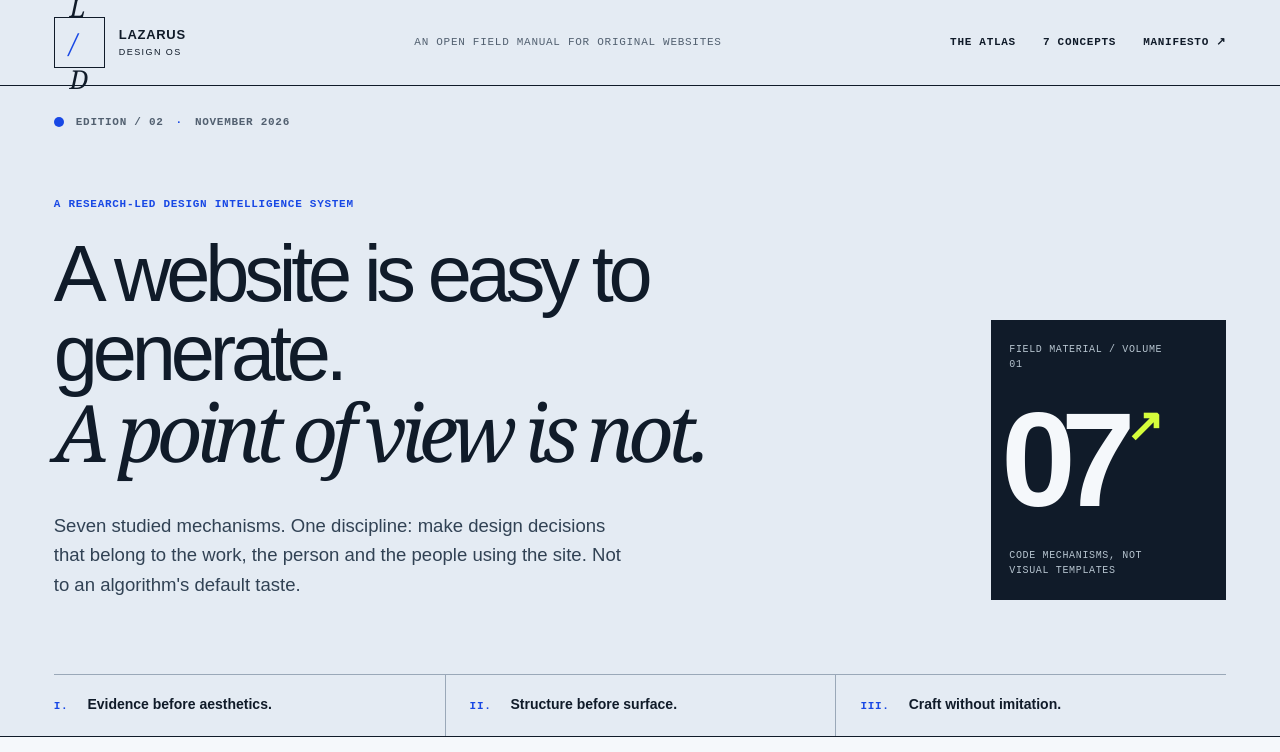
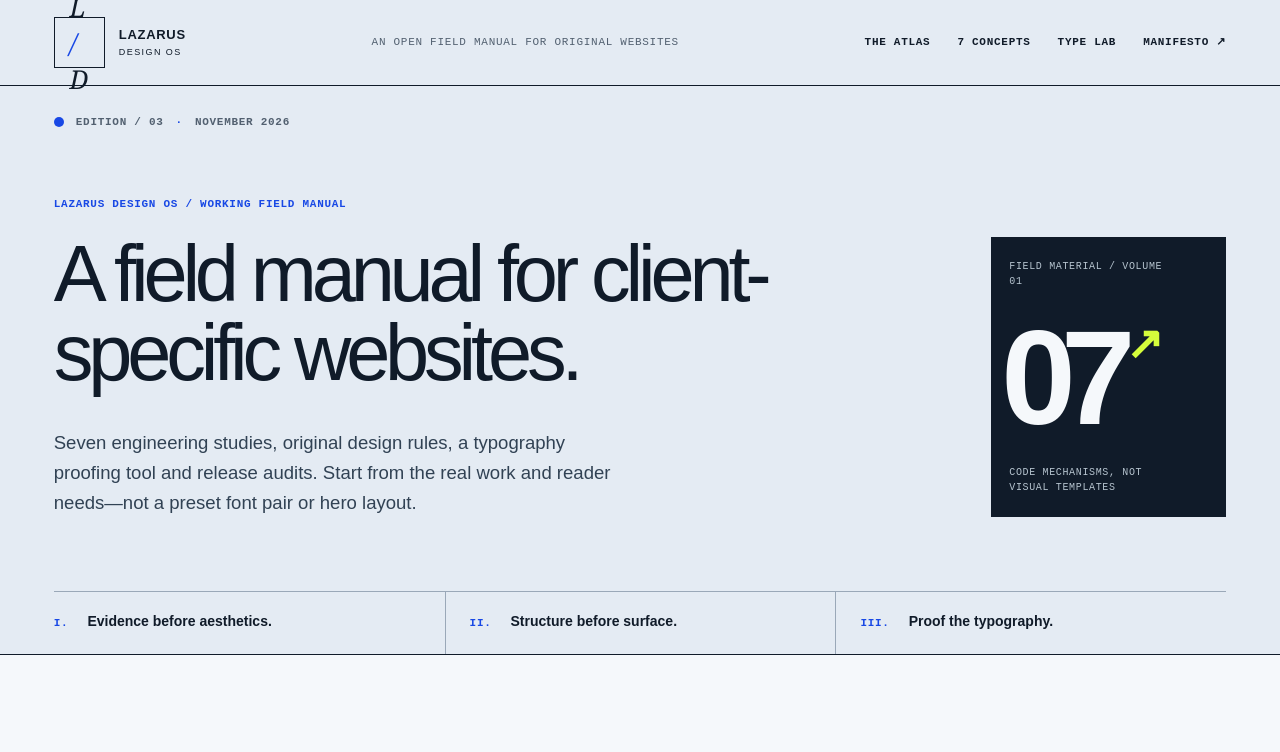
Before and after one commit to AzrielChoerulHakim/lazarus-design-os, a plain HTML site: page index.html in a window 1280 px wide. Shown: the top 752 px of the page. Drawn offline with Linux system fonts and the light colour scheme.

Commit message:
catalogue: foreground type proofing in the field manual and simplify homepage copy

```diff
--- a/index.html
+++ b/index.html
@@ -21,17 +21,18 @@
     <nav aria-label="Main">
       <a href="#library">THE ATLAS</a>
       <a href="./concepts/">7 CONCEPTS</a>
+      <a href="./type-lab/">TYPE LAB</a>
       <a href="https://github.com/AzrielChoerulHakim/lazarus-design-os/blob/main/DESIGN.md">MANIFESTO <span aria-hidden="true">↗</span></a>
     </nav>
   </header>
   <main>
     <section class="statement" aria-labelledby="page-title">
-      <div class="statement-marker"><span class="signal" aria-hidden="true"></span> EDITION / 02 <span>·</span> NOVEMBER 2026</div>
+      <div class="statement-marker"><span class="signal" aria-hidden="true"></span> EDITION / 03 <span>·</span> NOVEMBER 2026</div>
       <div class="statement-grid">
         <div>
-          <p class="chapter-tag">A research-led design intelligence system</p>
-          <h1 id="page-title">A website is easy to generate.<br><em>A point of view is not.</em></h1>
-          <p class="statement-copy">Seven studied mechanisms. One discipline: make design decisions that belong to the work, the person and the people using the site. Not to an algorithm's default taste.</p>
+          <p class="chapter-tag">Lazarus Design OS / working field manual</p>
+          <h1 id="page-title">A field manual for client-specific websites.</h1>
+          <p class="statement-copy">Seven engineering studies, original design rules, a typography proofing tool and release audits. Start from the real work and reader needs—not a preset font pair or hero layout.</p>
         </div>
         <aside class="index-plate" aria-label="Study count">
           <div class="plate-top">FIELD MATERIAL / VOLUME 01</div>
@@ -42,7 +43,7 @@
       <div class="axioms" aria-label="Three principles">
         <div><span class="ax-index">I.</span><span>Evidence before aesthetics.</span></div>
         <div><span class="ax-index">II.</span><span>Structure before surface.</span></div>
-        <div><span class="ax-index">III.</span><span>Craft without imitation.</span></div>
+        <div><span class="ax-index">III.</span><span>Proof the typography.</span></div>
       </div>
     </section>
 
@@ -73,15 +74,16 @@
         <h2 id="method-title">The system is a critic,<br><em>not a style preset.</em></h2>
         <div class="method-copy">
           <p>Apple's strongest lesson is not the white page or the translucent navigation. It is the precision behind every small decision. We combine that standard with a refusal to reuse someone else's identity.</p>
-          <p>Start with verified client evidence. Explore divergent page structures. Select one useful mechanism, not one fashionable aesthetic. Test the rendered experience, including the smallest screens and reduced motion.</p>
-          <a class="text-link" href="https://github.com/AzrielChoerulHakim/lazarus-design-os/blob/main/docs/ANTI_GENERIC_AUDIT.md">READ THE ANTI-GENERIC AUDIT <span aria-hidden="true">↗</span></a>
+          <p>Start with verified client evidence. Explore seven different structures and reading grammars. Choose a direction based on the actual audience, compare three monochrome type specimens, then implement and test against real words, zoom and font failure.</p>
+          <a class="text-link" href="./type-lab/">OPEN THE TYPOGRAPHY PROOFING LAB <span aria-hidden="true">↗</span></a>
+          <a class="text-link" href="./docs/TYPOGRAPHY_SYSTEM.md">READ THE TYPE STANDARD <span aria-hidden="true">↗</span></a>
         </div>
       </div>
     </section>
   </main>
   <footer class="footer">
     <div class="footer-brand">LAZARUS <i>↗</i> DESIGN OS</div>
-    <div class="footer-meta"><span>ORIGINALITY REQUIRES EVIDENCE, NOT EFFECTS.</span><a href="https://github.com/AzrielChoerulHakim/lazarus-design-os">SOURCE & DOCUMENTATION ↗</a><span>2026 / ED.02</span></div>
+    <div class="footer-meta"><span>ORIGINALITY REQUIRES EVIDENCE, NOT EFFECTS.</span><a href="https://github.com/AzrielChoerulHakim/lazarus-design-os">SOURCE & DOCUMENTATION ↗</a><span>2026 / ED.03</span></div>
   </footer>
 </body>
 </html>
```
